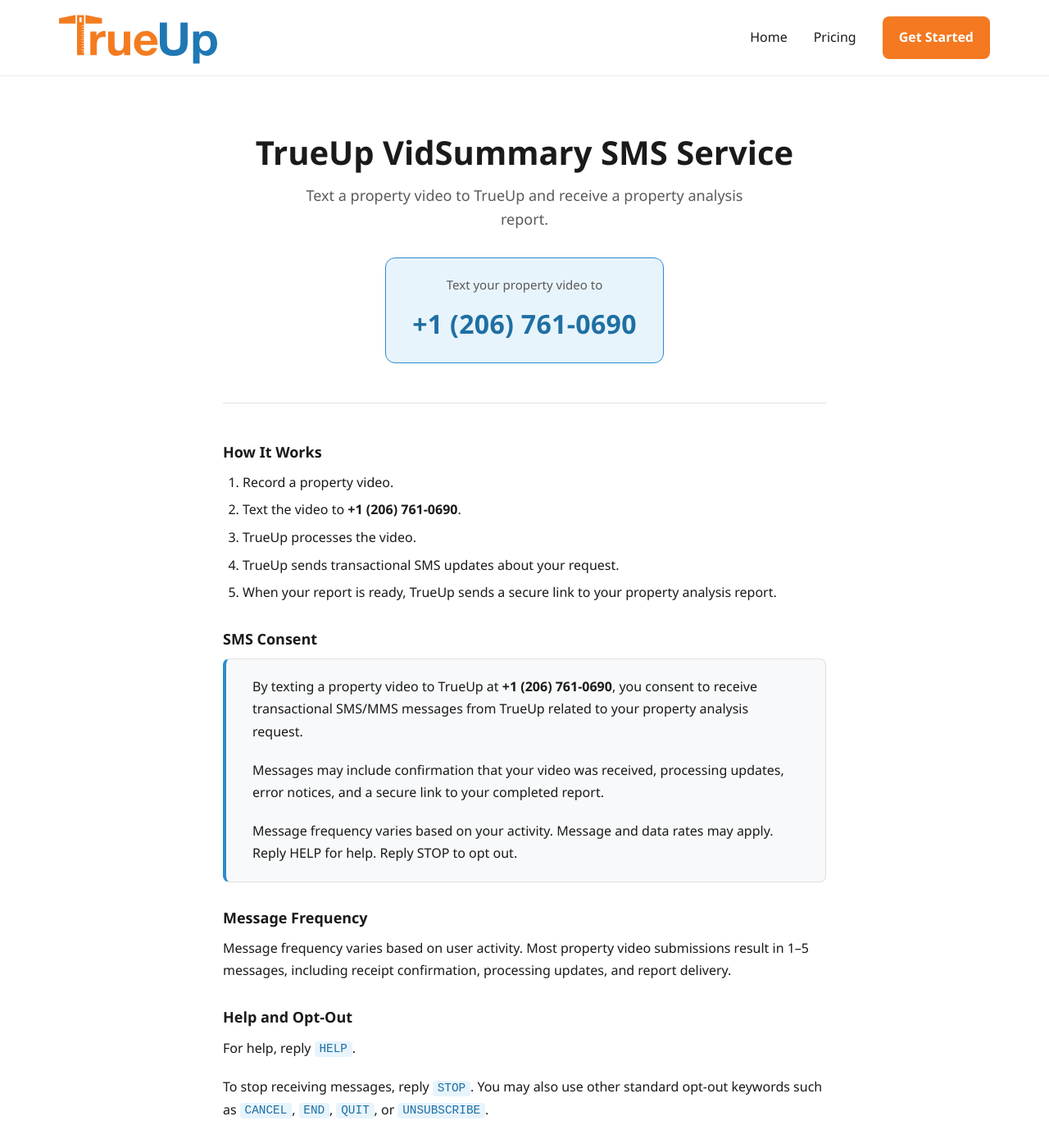
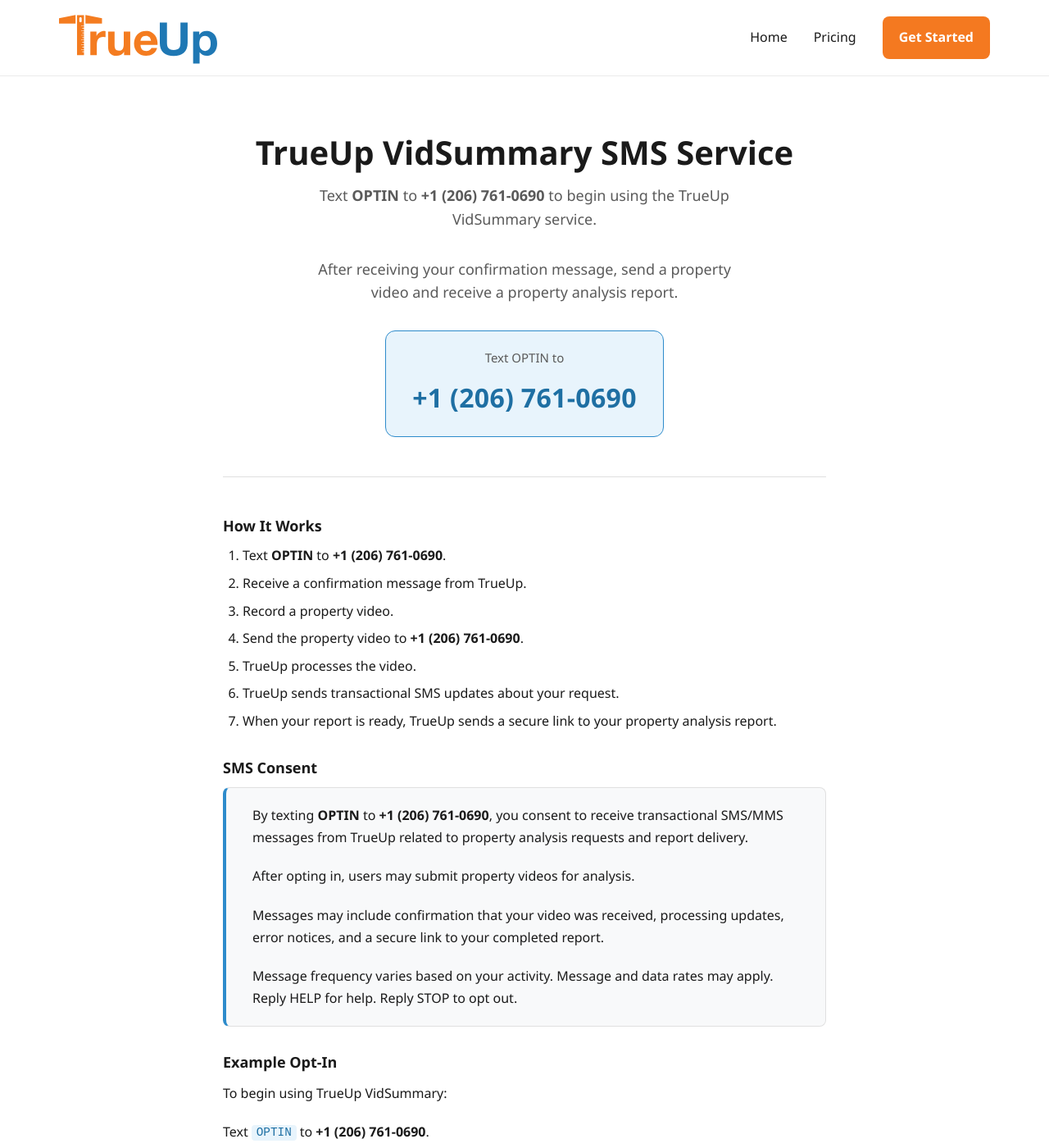
Before and after one commit to TrueUp-Pro/TrueUp_Website, a Jekyll site: the page built from sms.html, in a window 1280 px wide and 1400 px high. Shown: the whole window at 82% size. Built offline with Jekyll 4.4.1, drawn with Linux system fonts in a browser that asks for light colours; some of the changed text lies outside the part shown.

Commit message:
Fixed to match the OPTIN flow

```diff
--- a/sms.html
+++ b/sms.html
@@ -76,17 +76,20 @@
 <article class="sms-page legal-page">
   <header class="sms-hero">
     <h1>TrueUp VidSummary SMS Service</h1>
-    <p class="sms-lede">Text a property video to TrueUp and receive a property analysis report.</p>
+    <p class="sms-lede">Text <strong>OPTIN</strong> to <strong>+1 (206) 761-0690</strong> to begin using the TrueUp VidSummary service.</p>
+    <p class="sms-lede">After receiving your confirmation message, send a property video and receive a property analysis report.</p>
     <div class="sms-phone-card">
-      <span class="sms-phone-label">Text your property video to</span>
-      <a class="sms-phone-number" href="sms:+12067610690">+1 (206) 761-0690</a>
+      <span class="sms-phone-label">Text OPTIN to</span>
+      <a class="sms-phone-number" href="sms:+12067610690?&body=OPTIN">+1 (206) 761-0690</a>
     </div>
   </header>
 
   <h2>How It Works</h2>
   <ol class="sms-steps">
+    <li>Text <strong>OPTIN</strong> to <strong>+1 (206) 761-0690</strong>.</li>
+    <li>Receive a confirmation message from TrueUp.</li>
     <li>Record a property video.</li>
-    <li>Text the video to <strong>+1 (206) 761-0690</strong>.</li>
+    <li>Send the property video to <strong>+1 (206) 761-0690</strong>.</li>
     <li>TrueUp processes the video.</li>
     <li>TrueUp sends transactional SMS updates about your request.</li>
     <li>When your report is ready, TrueUp sends a secure link to your property analysis report.</li>
@@ -94,10 +97,16 @@
 
   <h2>SMS Consent</h2>
   <div class="sms-consent">
-    <p>By texting a property video to TrueUp at <strong>+1 (206) 761-0690</strong>, you consent to receive transactional SMS/MMS messages from TrueUp related to your property analysis request.</p>
+    <p>By texting <strong>OPTIN</strong> to <strong>+1 (206) 761-0690</strong>, you consent to receive transactional SMS/MMS messages from TrueUp related to property analysis requests and report delivery.</p>
+    <p>After opting in, users may submit property videos for analysis.</p>
     <p>Messages may include confirmation that your video was received, processing updates, error notices, and a secure link to your completed report.</p>
     <p>Message frequency varies based on your activity. Message and data rates may apply. Reply HELP for help. Reply STOP to opt out.</p>
   </div>
+
+  <h2>Example Opt-In</h2>
+  <p>To begin using TrueUp VidSummary:</p>
+  <p class="sms-keywords">Text <code>OPTIN</code> to <strong>+1 (206) 761-0690</strong>.</p>
+  <p>You will receive a confirmation message and may then submit property videos for analysis.</p>
 
   <h2>Message Frequency</h2>
   <p>Message frequency varies based on user activity. Most property video submissions result in 1–5 messages, including receipt confirmation, processing updates, and report delivery.</p>
```
